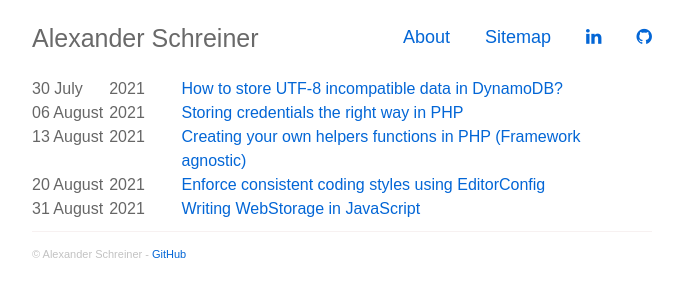
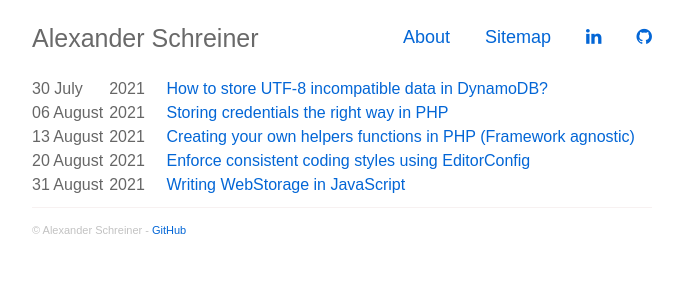
Before and after one commit to alexander-schreiner/alexander-schreiner.github.io, a Jekyll site: the page built from index.html, in a window 1280 px wide. Shown: the top 300 px of the page, without its empty margins (298-981 px from the left). Built offline with Jekyll 4.4.1, drawn with Linux system fonts in a browser that asks for light colours; nearby versions of some CDN libraries; the list of posts is cut into pages by our own code.

Commit message:
Update index.html

```diff
--- a/index.html
+++ b/index.html
@@ -17,7 +17,7 @@ layout: default
               </div>
             </div>
           </div>
-          <div class="col-md-9">
+          <div class="col-md-9" style="padding-left: 0;">
             <a href="{{ post.url }}">{{ post.title }}</a>
           </div>
         </div>
```
